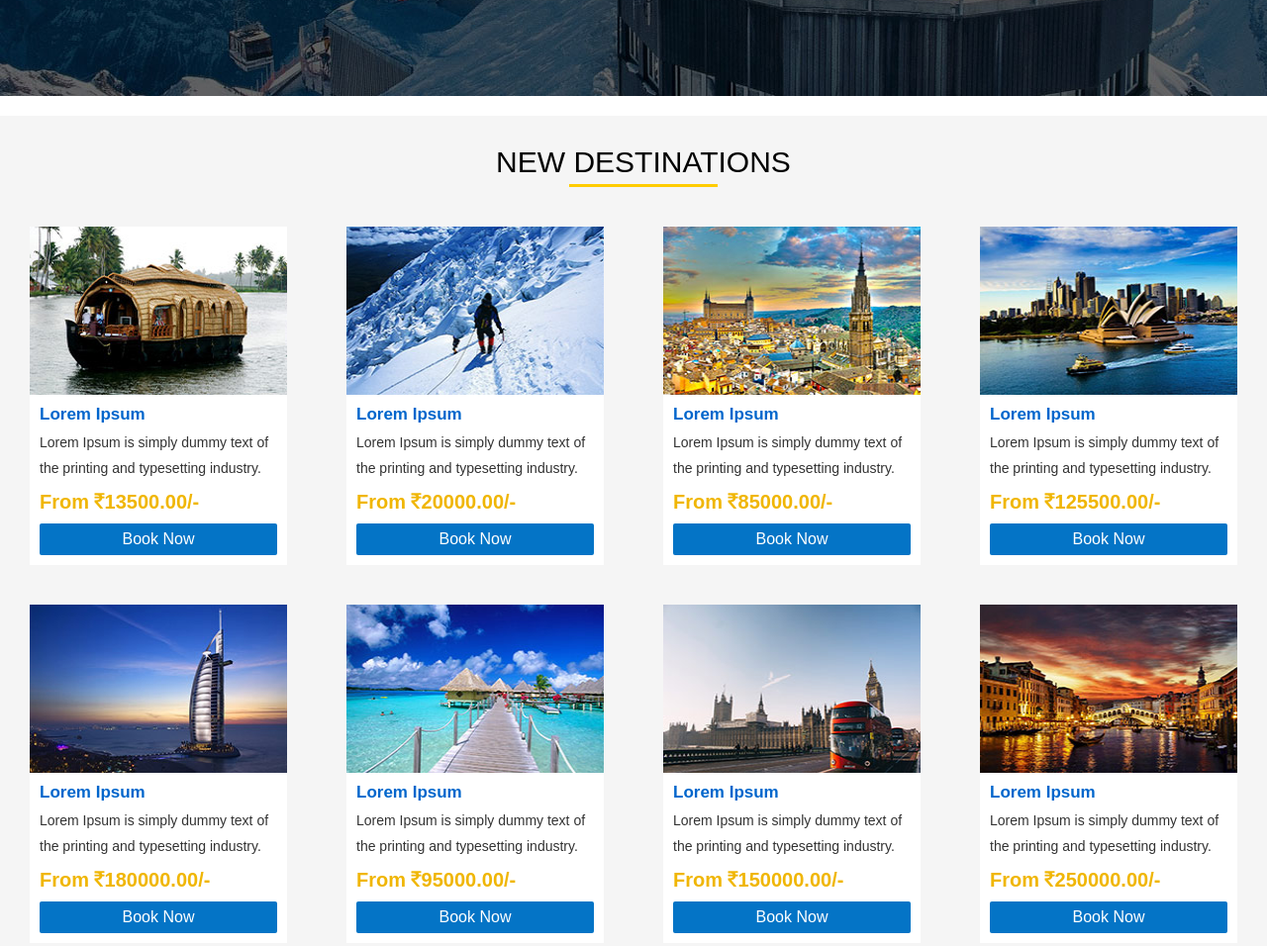
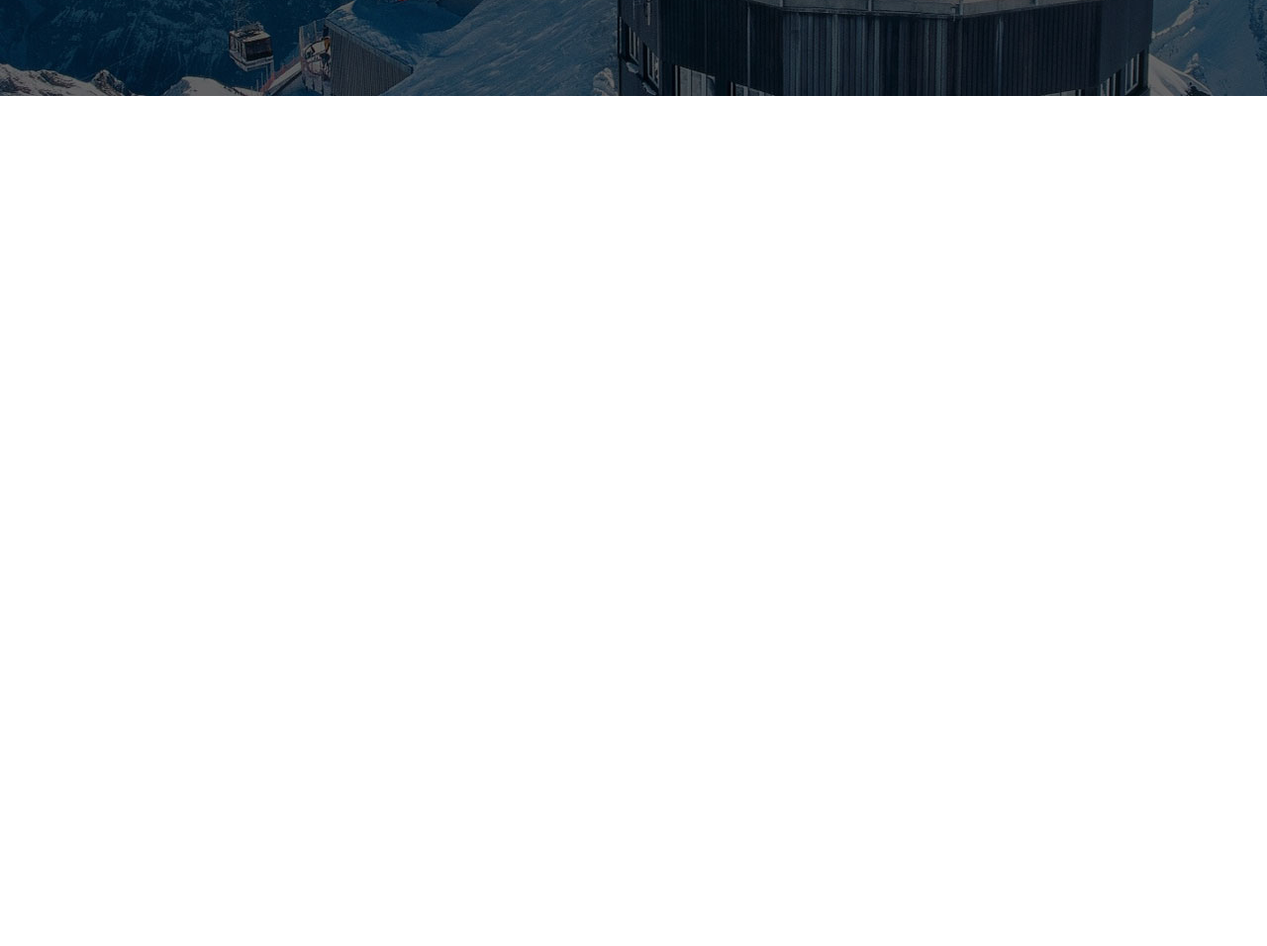
Before and after one commit to jeshu20cs056/miniproject, a plain HTML site: page index.html in a window 1280 px wide. Shown: the part 603-1559 px from the top of the page at 99% size. Drawn offline with Linux system fonts and the light colour scheme.

Commit message:
visibility hidden

```diff
--- a/css/style.css
+++ b/css/style.css
@@ -61,7 +61,7 @@ background:#FC0; margin-top:-50px !important; color:#000; margin:10px auto; text
 /*********** End Content *********/
 
 /*********** Start Content Part 2 *********/
-.content-part-2{ width:1300px; float:left; background:#F5F5F5; margin:20px auto;}
+.content-part-2{ width:1300px; float:left; background:#F5F5F5; margin:20px auto;visibility:hidden;}
 .content-part-2-h3{ font-size:30px; color:#000; text-transform:uppercase; padding:30px 0px 5px; text-align:center;}
 .border-bottom{border-bottom:3px solid #FC0; width:150px; margin:0px auto 30px; }
 .content-part-2-sub{ width:260px; float:left; margin:10px 30px 30px; padding:0px 0px 10px; background:#FFF;}
```
